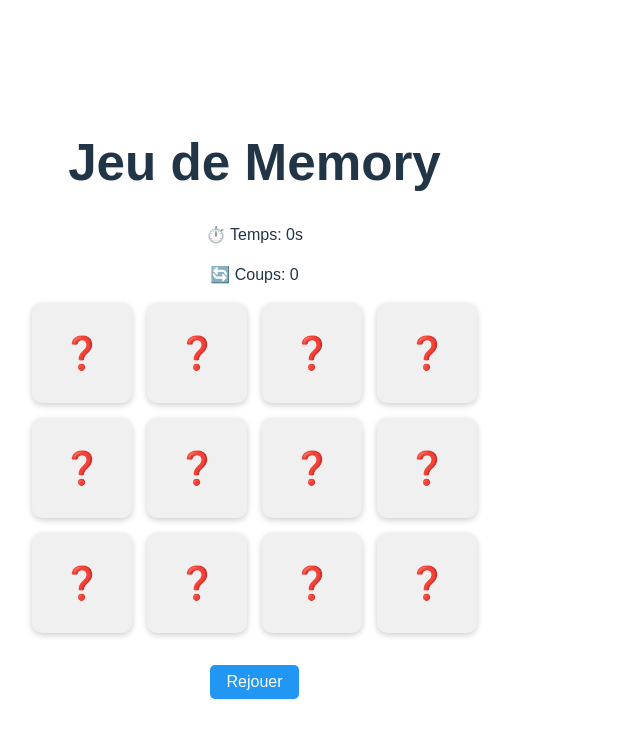
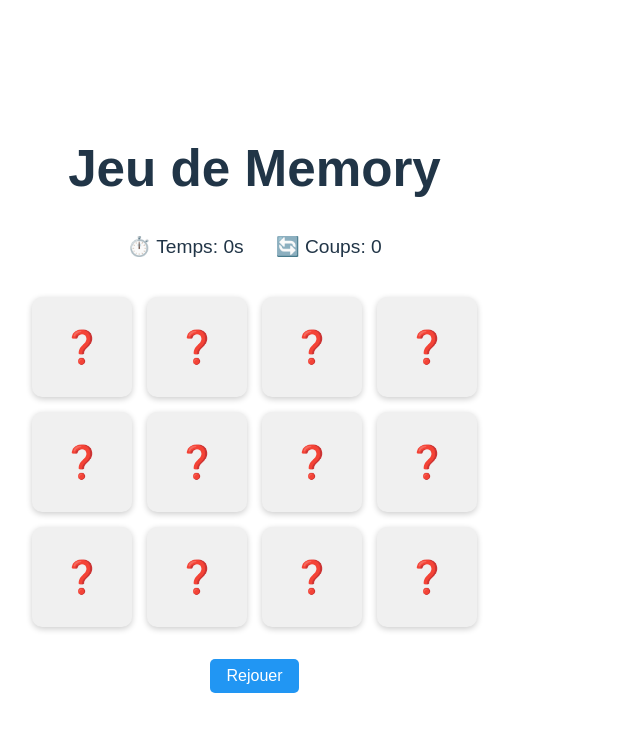
Before and after one commit to zenbout-mohamed/memory_reactjs, a React (Vite) app: page / in a window 1280 px wide. Shown: the top 738 px of the page, without its empty margins (0-640 px from the left). Built offline with nearby package versions, Linux system fonts and the light colour scheme.

Commit message:
Fichier App.jsx amélioré

```diff
--- a/src/App.css
+++ b/src/App.css
@@ -1,4 +1,4 @@
-/*  Général  */
+/* Général */
 .app {
   text-align: center;
   padding: 2rem;
@@ -6,10 +6,19 @@
 }
 
 .title {
-  margin-bottom: 2rem;
+  margin-bottom: 1rem;
 }
 
-/*  Grille de cartes  */
+/* Statistiques */
+.stats {
+  display: flex;
+  justify-content: center;
+  gap: 2rem;
+  margin-bottom: 1rem;
+  font-size: 1.2rem;
+}
+
+/* Grille de cartes */
 .grid {
   display: grid;
   grid-template-columns: repeat(4, 100px);
@@ -18,7 +27,7 @@
   margin-bottom: 2rem;
 }
 
-/*  Carte  */
+/* Carte */
 .card {
   width: 100px;
   height: 100px;
@@ -61,7 +70,7 @@
   transform: rotateY(180deg);
 }
 
-/*  Bouton  */
+/* Bouton */
 .button {
   padding: 0.5rem 1rem;
   font-size: 1rem;
@@ -76,9 +85,9 @@
   background-color: #1976d2;
 }
 
-/*  Message de victoire  */
+/* Message de victoire */
 .win-message {
   font-size: 1.5rem;
-  color: rgb(14, 202, 14);
+  color: green;
   margin-top: 1rem;
 }
--- a/src/App.jsx
+++ b/src/App.jsx
@@ -30,12 +30,31 @@ function App() {
   const [time, setTime] = useState(0);
   const [timerActive, setTimerActive] = useState(false);
 
-  /* Initialisation des cartes */
+  /* 🔹 Réinitialisation du tour */
+  function resetTurn() {
+    setFirstCard(null);
+    setSecondCard(null);
+    setLockBoard(false);
+  }
+
+  /* 🔹 Rejouer */
+  function resetGame() {
+    setCards(generateCards());
+    setFirstCard(null);
+    setSecondCard(null);
+    setLockBoard(false);
+    setHasWon(false);
+    setMoves(0);
+    setTime(0);
+    setTimerActive(false);
+  }
+
+  /* 🔹 Initialisation des cartes au lancement */
   useEffect(() => {
     resetGame();
   }, []);
 
-  /* Timer */
+  /* 🔹 Timer */
   useEffect(() => {
     let interval;
     if (timerActive) {
@@ -44,7 +63,7 @@ function App() {
     return () => clearInterval(interval);
   }, [timerActive]);
 
-  /* Gestion du clic sur une carte */
+  /* 🔹 Gestion du clic sur une carte */
   function handleCardClick(card) {
     if (lockBoard || card.flipped || card.matched) return;
 
@@ -64,7 +83,7 @@ function App() {
     }
   }
 
-  /* Comparaison des cartes */
+  /* 🔹 Comparaison des cartes */
   useEffect(() => {
     if (firstCard && secondCard) {
       if (firstCard.symbol === secondCard.symbol) {
@@ -91,32 +110,13 @@ function App() {
     }
   }, [firstCard, secondCard]);
 
-  /* Réinitialisation du tour */
-  function resetTurn() {
-    setFirstCard(null);
-    setSecondCard(null);
-    setLockBoard(false);
-  }
-
-  /* Détection de la victoire */
+  /* 🔹 Détection de la victoire */
   useEffect(() => {
     if (cards.length > 0 && cards.every((card) => card.matched)) {
       setHasWon(true);
       setTimerActive(false);
     }
   }, [cards]);
-
-  /* Rejouer */
-  function resetGame() {
-    setCards(generateCards());
-    setFirstCard(null);
-    setSecondCard(null);
-    setLockBoard(false);
-    setHasWon(false);
-    setMoves(0);
-    setTime(0);
-    setTimerActive(false);
-  }
 
   return (
     <div className="app">
```
